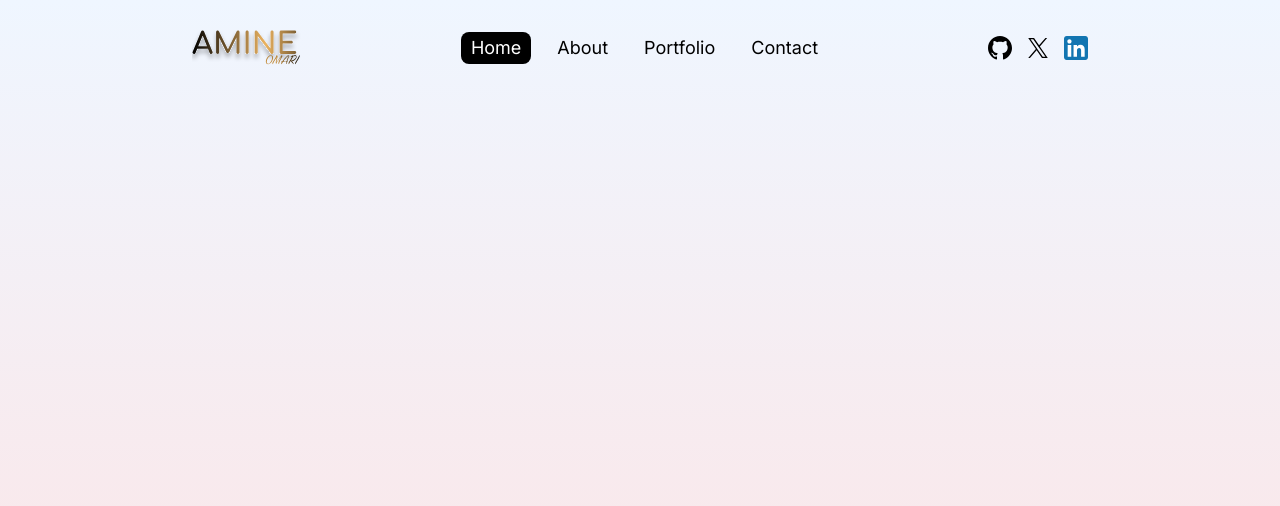
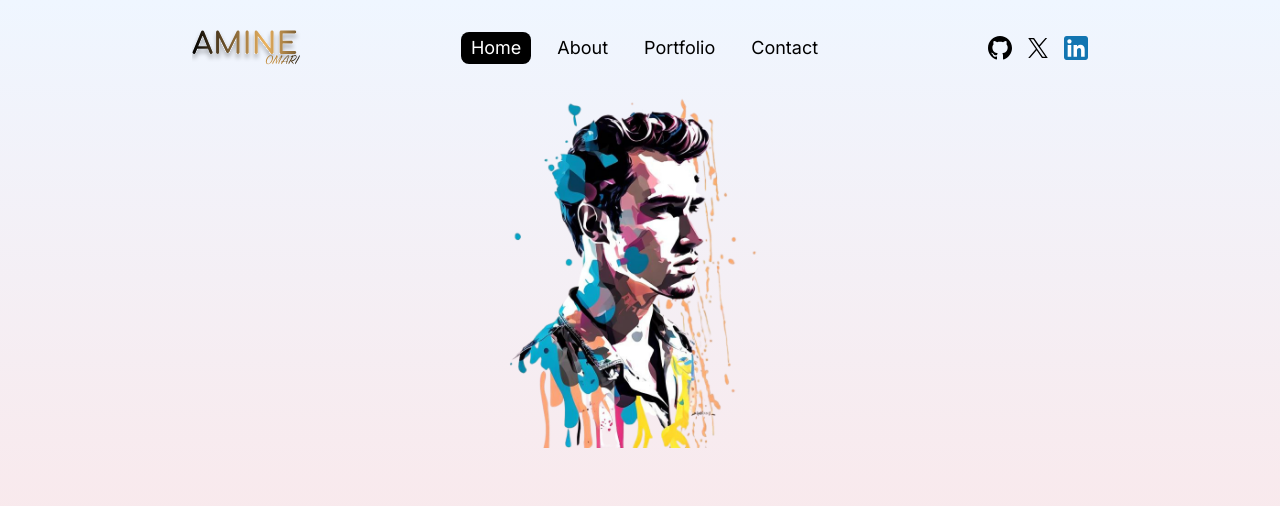
Before and after one commit to amine-omari/my-portfolio, a Next.js app: page / in a window 1280 px wide. Shown: the top 506 px of the page. Built offline with nearby package versions, Linux system fonts and the light colour scheme.

Commit message:
feat: add a next image to home page

```diff
--- a/src/app/page.jsx
+++ b/src/app/page.jsx
@@ -1,8 +1,12 @@
+import Image from "next/image";
+
 const Homepage = () => {
   return (
-    <div className="flex flex-col">
+    <div className="h-full flex flex-col">
       {/* Image Container */}
-      <div className="h-1/2"></div>
+      <div className="h-1/2 relative">
+        <Image src="/hero.png" alt="Hero img" fill className="object-contain" />
+      </div>
 
       {/* Text Container */}
       <div className="h-1/2"></div>
```
